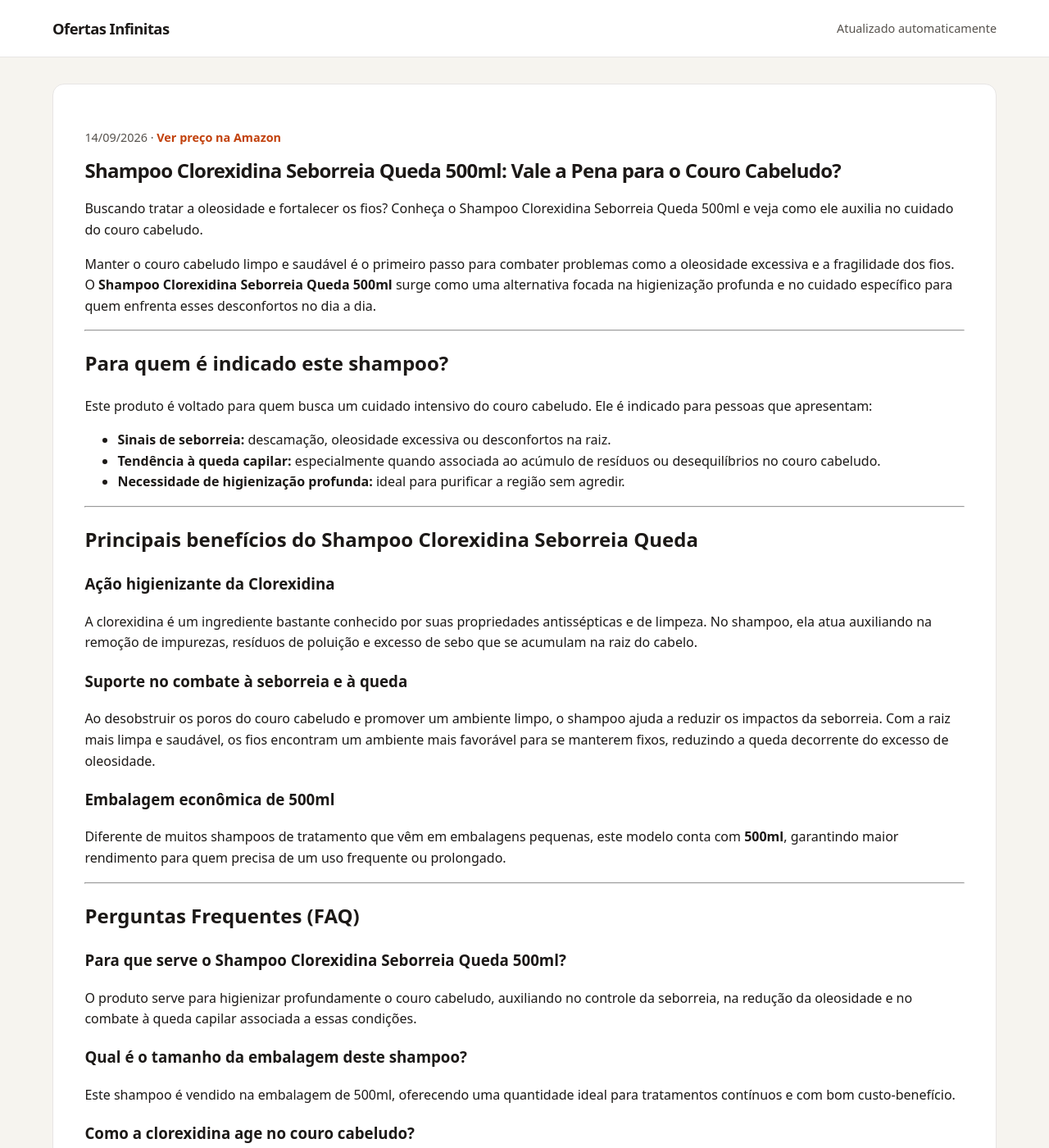
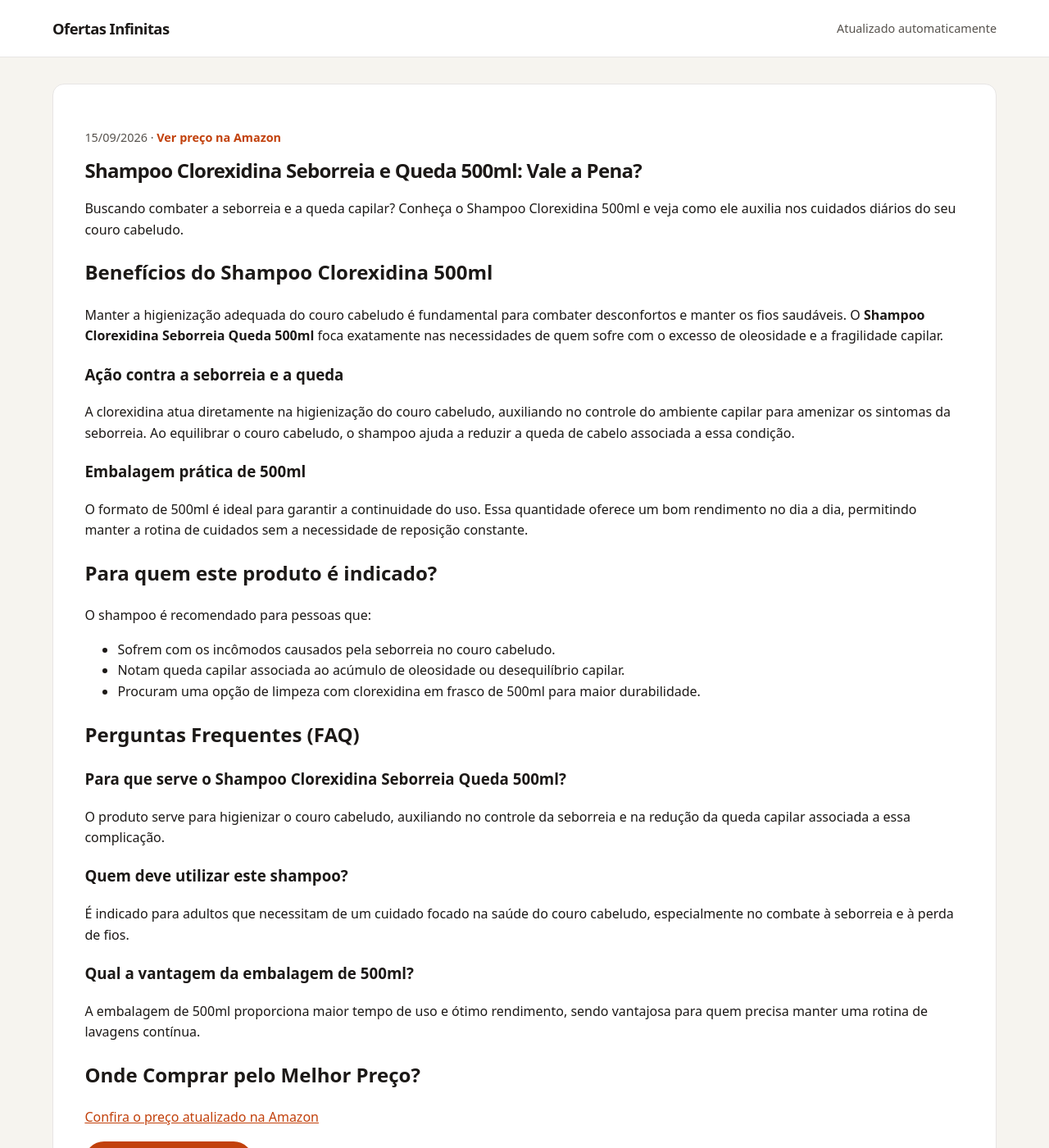
Before and after one commit to Monuver/afiliado, a Jekyll site: the page built from _posts/2026-08-19-shampoo-clorexidina-seborreia-queda-500ml-b09l9qkmd1.md, in a window 1280 px wide and 1400 px high. Shown: the whole window at 82% size. Built offline with Jekyll 4.4.1, drawn with Linux system fonts in a browser that asks for light colours; some of the changed text lies outside the part shown.

Commit message:
chore: novas ofertas geradas automaticamente

```diff
--- a/_posts/2026-08-19-shampoo-clorexidina-seborreia-queda-500ml-b09l9qkmd1.md
+++ b/_posts/2026-08-19-shampoo-clorexidina-seborreia-queda-500ml-b09l9qkmd1.md
@@ -1,8 +1,8 @@
 ---
 layout: post
-title: 'Shampoo Clorexidina Seborreia Queda 500ml: Vale a Pena para o Couro Cabeludo?'
-description: Buscando tratar a oleosidade e fortalecer os fios? Conheça o Shampoo Clorexidina Seborreia Queda 500ml e veja como ele auxilia no cuidado do couro...
-date: 2026-09-14 11:47:58 -0300
+title: 'Shampoo Clorexidina Seborreia e Queda 500ml: Vale a Pena?'
+description: Buscando combater a seborreia e a queda capilar? Conheça o Shampoo Clorexidina 500ml e veja como ele auxilia nos cuidados diários do seu couro cabeludo.
+date: 2026-09-15 10:13:07 -0300
 categories:
 - ofertas
 image: ''
@@ -10,52 +10,38 @@ preco: Ver preço na Amazon
 affiliate_url: https://amzn.to/4qzhrZ9
 ---
 
-# Shampoo Clorexidina Seborreia Queda 500ml: Vale a Pena para o Couro Cabeludo?
+# Shampoo Clorexidina Seborreia e Queda 500ml: Vale a Pena?
 
-Buscando tratar a oleosidade e fortalecer os fios? Conheça o Shampoo Clorexidina Seborreia Queda 500ml e veja como ele auxilia no cuidado do couro cabeludo.
+Buscando combater a seborreia e a queda capilar? Conheça o Shampoo Clorexidina 500ml e veja como ele auxilia nos cuidados diários do seu couro cabeludo.
 
-Manter o couro cabeludo limpo e saudável é o primeiro passo para combater problemas como a oleosidade excessiva e a fragilidade dos fios. O **Shampoo Clorexidina Seborreia Queda 500ml** surge como uma alternativa focada na higienização profunda e no cuidado específico para quem enfrenta esses desconfortos no dia a dia.
+## Benefícios do Shampoo Clorexidina 500ml
 
----
+Manter a higienização adequada do couro cabeludo é fundamental para combater desconfortos e manter os fios saudáveis. O **Shampoo Clorexidina Seborreia Queda 500ml** foca exatamente nas necessidades de quem sofre com o excesso de oleosidade e a fragilidade capilar.
 
-## Para quem é indicado este shampoo?
+### Ação contra a seborreia e a queda
+A clorexidina atua diretamente na higienização do couro cabeludo, auxiliando no controle do ambiente capilar para amenizar os sintomas da seborreia. Ao equilibrar o couro cabeludo, o shampoo ajuda a reduzir a queda de cabelo associada a essa condição.
 
-Este produto é voltado para quem busca um cuidado intensivo do couro cabeludo. Ele é indicado para pessoas que apresentam:
+### Embalagem prática de 500ml
+O formato de 500ml é ideal para garantir a continuidade do uso. Essa quantidade oferece um bom rendimento no dia a dia, permitindo manter a rotina de cuidados sem a necessidade de reposição constante.
 
-*   **Sinais de seborreia:** descamação, oleosidade excessiva ou desconfortos na raiz.
-*   **Tendência à queda capilar:** especialmente quando associada ao acúmulo de resíduos ou desequilíbrios no couro cabeludo.
-*   **Necessidade de higienização profunda:** ideal para purificar a região sem agredir.
+## Para quem este produto é indicado?
 
----
-
-## Principais benefícios do Shampoo Clorexidina Seborreia Queda
-
-### Ação higienizante da Clorexidina
-A clorexidina é um ingrediente bastante conhecido por suas propriedades antissépticas e de limpeza. No shampoo, ela atua auxiliando na remoção de impurezas, resíduos de poluição e excesso de sebo que se acumulam na raiz do cabelo.
-
-### Suporte no combate à seborreia e à queda
-Ao desobstruir os poros do couro cabeludo e promover um ambiente limpo, o shampoo ajuda a reduzir os impactos da seborreia. Com a raiz mais limpa e saudável, os fios encontram um ambiente mais favorável para se manterem fixos, reduzindo a queda decorrente do excesso de oleosidade.
-
-### Embalagem econômica de 500ml
-Diferente de muitos shampoos de tratamento que vêm em embalagens pequenas, este modelo conta com **500ml**, garantindo maior rendimento para quem precisa de um uso frequente ou prolongado.
-
----
+O shampoo é recomendado para pessoas que:
+- Sofrem com os incômodos causados pela seborreia no couro cabeludo.
+- Notam queda capilar associada ao acúmulo de oleosidade ou desequilíbrio capilar.
+- Procuram uma opção de limpeza com clorexidina em frasco de 500ml para maior durabilidade.
 
 ## Perguntas Frequentes (FAQ)
 
 ### Para que serve o Shampoo Clorexidina Seborreia Queda 500ml?
-O produto serve para higienizar profundamente o couro cabeludo, auxiliando no controle da seborreia, na redução da oleosidade e no combate à queda capilar associada a essas condições.
+O produto serve para higienizar o couro cabeludo, auxiliando no controle da seborreia e na redução da queda capilar associada a essa complicação.
 
-### Qual é o tamanho da embalagem deste shampoo?
-Este shampoo é vendido na embalagem de 500ml, oferecendo uma quantidade ideal para tratamentos contínuos e com bom custo-benefício.
+### Quem deve utilizar este shampoo?
+É indicado para adultos que necessitam de um cuidado focado na saúde do couro cabeludo, especialmente no combate à seborreia e à perda de fios.
 
-### Como a clorexidina age no couro cabeludo?
-A clorexidina possui ação purificante e antisséptica, limpando o couro cabeludo de forma eficaz e eliminando o excesso de resíduos e agentes causadores de descamação.
+### Qual a vantagem da embalagem de 500ml?
+A embalagem de 500ml proporciona maior tempo de uso e ótimo rendimento, sendo vantajosa para quem precisa manter uma rotina de lavagens contínua.
 
----
-
-## Como garantir o seu Shampoo Clorexidina 500ml
-
-Se você procura uma solução prática e em formato econômico para cuidar da saúde do seu couro cabeludo, vale a pena conferir a disponibilidade do produto nas lojas parceiras.
+## Onde Comprar pelo Melhor Preço?
 
 [Confira o preço atualizado na Amazon](https://amzn.to/4qzhrZ9)
```
Also changed, not shown: _posts/2026-08-18-cafeteira-italiana-expresso-aluminio-xicaras-b08b79hyvc.md (+30 -20 lines), _posts/2026-08-19-cadeira-escritorio-presidente-duoffice-du500a-b09vnbcfdj.md (+24 -26 lines), _posts/2026-08-19-flexiveis-cotonete-bastonetes-bellacotton-150unidades-b0cx9wkp1b.md (+27 -23 lines).
